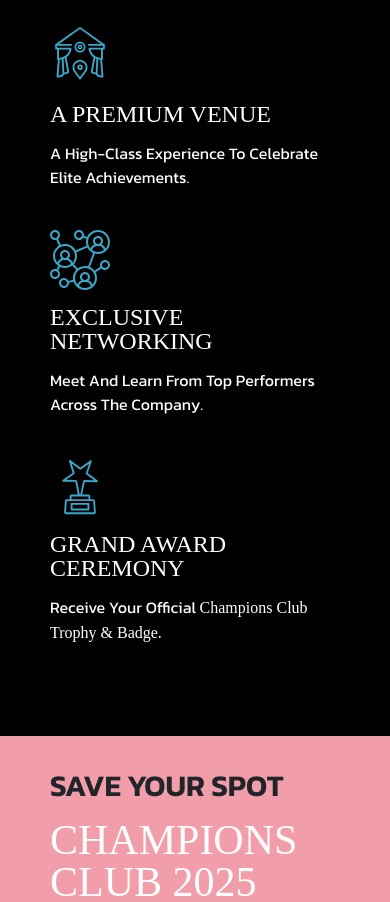
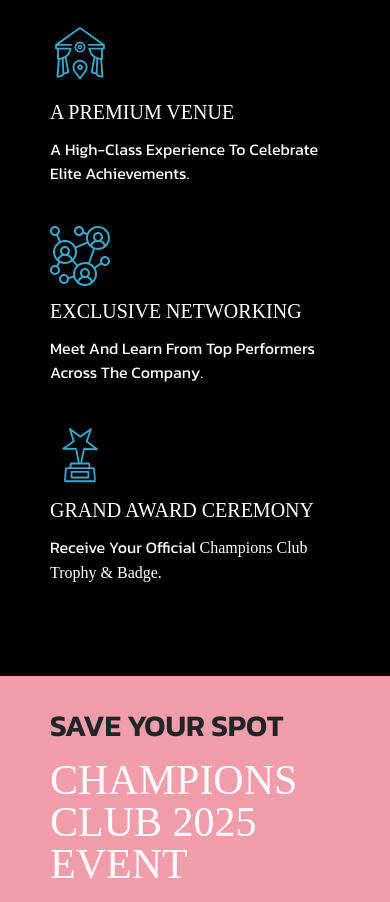
Before and after one commit to karthikm-14/c, a website: page champions-club.html in a window 390 px wide. Shown: the part 3284-4186 px from the top of the page. Drawn offline with Linux system fonts and the light colour scheme; a web font is replaced by a local one.

Commit message:
PAGE 6 responsive

```diff
--- a/css/champions-club.css
+++ b/css/champions-club.css
@@ -451,12 +451,12 @@
         width: 60px;
     }
     .annual-event .annual-event-content h6 {
-        font-size: 24px;
+        font-size: 20px;
         margin: 15px 0;
         width: 100%;
     }
     .annual-event .annual-event-content:hover h6 {
-        font-size: 26px;
+        font-size: 20px;
     }
     .annual-event .annual-event-content p {
         width: 100%;
```
